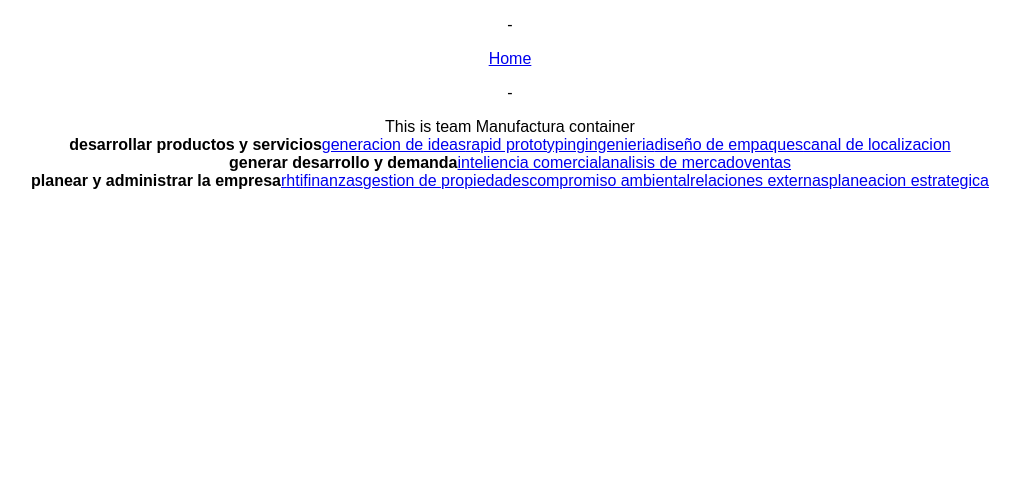
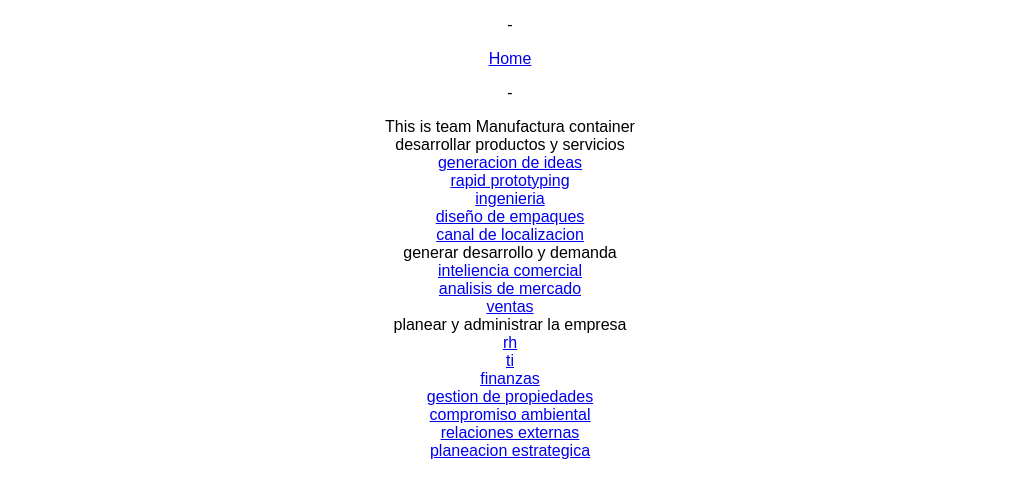
Before and after one commit to Rehlaender/TableauPlatform, a React (Create React App) app: page /team/manufactura in a window 1280 px wide. Shown: the top 498 px of the page, without its empty margins (130-1149 px from the left). Built offline with nearby package versions, Linux system fonts and the light colour scheme.

Commit message:
modify team container

```diff
--- a/src/components/App/TeamContainer.js
+++ b/src/components/App/TeamContainer.js
@@ -33,19 +33,26 @@ class TeamContainer extends Component {
     const Team = this.state.actualTeam;
 
     return (
-      <div>
-        This is team { Team.title } container
+      <div className={["team-container"]}>
+        <div className={["title"]}>
+          This is team { Team.title } container
+        </div>
         {
           // Sections containers
           Team.context.map((Section, i) =>
-            <div
-              key={i} className={["column-button "]}>
-              <strong>{Section.title}</strong>
+            <div key={i} className={["section-container"]}>
+              <div className={["section-title"]}>{Section.title}</div>
               {
                 // Visualizations
                 Section.context.map((Visualization, j) =>
-                  <Link to={'/visualization/' + Team.id +
-                            '/' + Section.id + '/' + Visualization.id  } key={j}>{Visualization.title}</Link>
+                  <Link key={j}
+                        to={'/visualization/' + Team.id +
+                            '/' + Section.id + '/' + Visualization.id  }
+                        className={["visualization-container"]}    >
+                    <div>
+                      {Visualization.title}
+                    </div>
+                  </Link>
                 )
               }
            </div>
```
